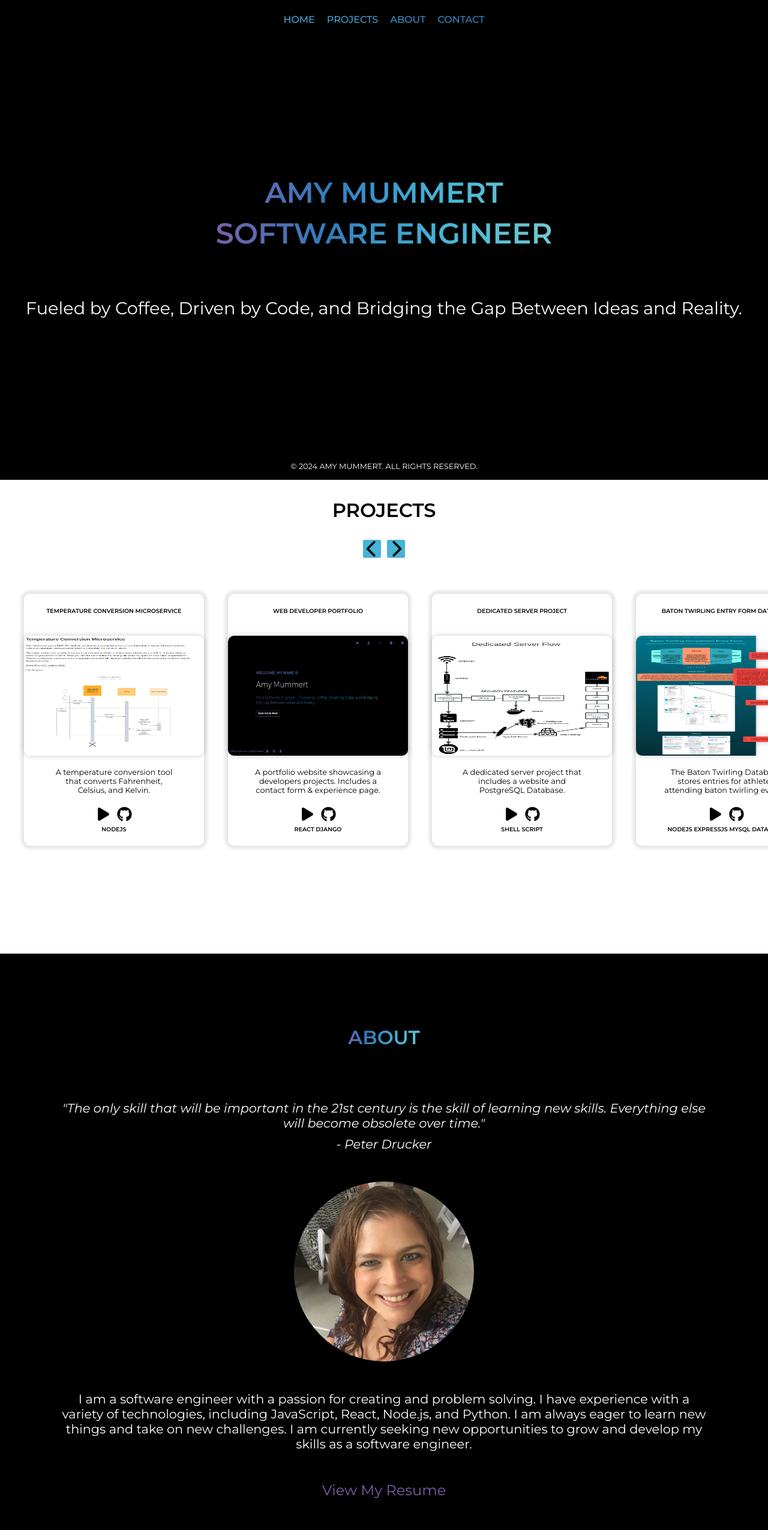
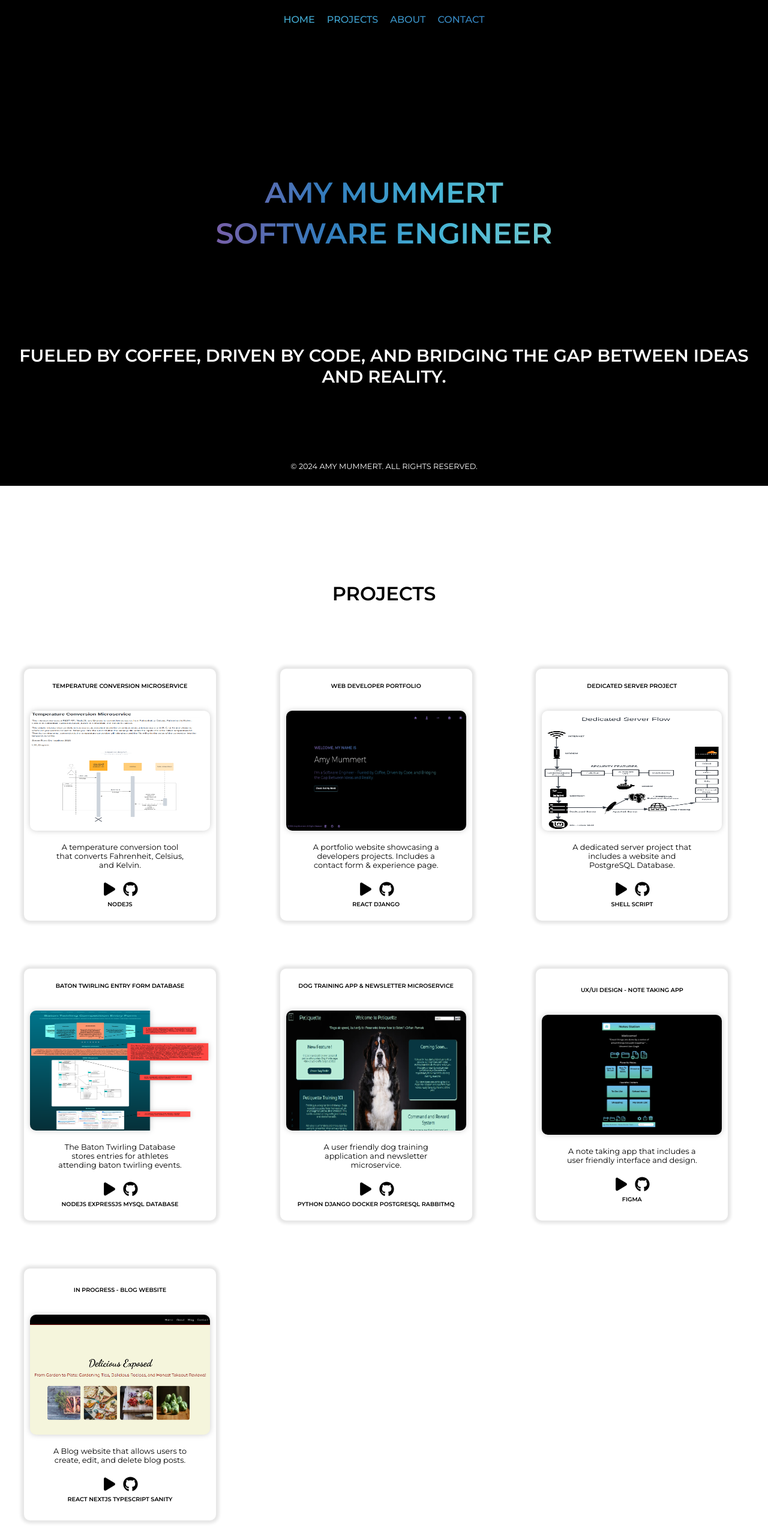
Before and after one commit to ARMummert/Software-Engineer-Portfolio, a Next.js app in the folder Frontend/mummertportfolio/: page / in a window 1280 px wide. Shown: the top 2551 px of the page at 60% size. Built offline with nearby package versions, Linux system fonts and the light colour scheme.

Commit message:
added inprogress project (Blog Website) and CSS adjustments

```diff
--- a/Frontend/mummertportfolio/src/app/page.module.css
+++ b/Frontend/mummertportfolio/src/app/page.module.css
@@ -8,9 +8,7 @@
     justify-content: space-between;
     align-items: center;
     background-color: black;
-    padding: 6rem;
-    min-height: 100vh;
-    max-width: 100%;
+    height: auto;
     width: 100vw;
   }
 
@@ -398,14 +396,13 @@
     justify-content: center;
     align-items: center;
     background-color: white;
-    height: 100vh;
     font-family: 'Montserrat', sans-serif;
   }
 
   .projectheader{
     display: flex;
     flex-direction: row;
-    margin-top: 100px;
+    margin-top: 80px;
     font-size: 2.0rem;
     text-transform: uppercase;
     font-family: 'Montserrat', sans-serif;
@@ -413,7 +410,7 @@
     align-items: center;
     font-weight: 600;
     color: black;
-    margin-bottom: -80px;
+
   }
 
   .projectname {
@@ -439,10 +436,11 @@
     font-family: 'Montserrat', sans-serif;
     justify-content: center;
     align-items: center;
-    background-color: black;
     color: white;
   }
-
+  .aboutSection {
+    height: auto;
+  }
   .aboutHeader {
     font-size: 2.0rem;
     text-transform: uppercase;
@@ -498,10 +496,6 @@
     font-weight: 600;
   }
 
-  .top {
-    padding-bottom: 200px;
-  }
-
   .social {
     display: flex;
     justify-content: center;
@@ -509,14 +503,14 @@
   }
 
   .projectContainer {
-    display: flex;
-    flex-direction: row;
+    display: grid;
+    grid-template-columns: repeat(auto-fill, minmax(350px, 1fr));
+    flex-direction: column;
+    margin-top: 50px;
     background-color: white;
-
     width: 100vw;
     white-space: nowrap;
     overflow-x: scroll; /* Allow horizontal scrolling */
-
     scrollbar-width: none; /* For Firefox */
     -ms-overflow-style: none; /* For Internet Explorer and Edge */
     padding: 0;
@@ -532,7 +526,6 @@
   }
 
   .singleproject {
-    position: relative;
     display: flex;
     flex-direction: column;
     justify-content: center;
@@ -541,7 +534,7 @@
     margin-left: 40px;
     margin-bottom: 40px;
     border-radius: 10px;
-    width: 400px;
+    width: 320px;
     height: 420px;
     background-color: white;
     font-family: 'Montserrat', sans-serif;
@@ -763,3 +756,15 @@
     text-transform: uppercase;
     font-weight: 400;
   }
+
+  .top {
+    display: flex;
+    justify-content: center;
+    height: 100vh;
+    align-items: center;
+    margin-top: 10px;
+    font-size: 1.5rem;
+    font-family: 'Montserrat', sans-serif;
+    text-transform: uppercase;
+    font-weight: 600;
+  }
--- a/Frontend/mummertportfolio/src/app/page.tsx
+++ b/Frontend/mummertportfolio/src/app/page.tsx
@@ -20,10 +20,15 @@ export default function Home() {
         </p>
       </div>
       </section>
+      <div className={styles.projectsSection}>
       <section id="projects" className={styles.projects}>
+        <div className={styles.projectheader}>
         <h2 className={styles.projectheader}>Projects</h2>
+        </div>
         <div><ProjectComponent /></div>
       </section>
+      </div>
+      <div className={styles.aboutSection}>
       <section id="about" className={styles.about}>
         <h2 className={styles.aboutHeader}>About</h2>
         <p className={styles.quote}>&quot;The only skill that will be important in the 21st century is the skill of learning new skills. Everything else will become obsolete over time.&quot;</p>
@@ -57,6 +62,7 @@ export default function Home() {
           <li>Git / GitHub</li>
         </ul>
       </section>
+      </div>
       <section id="contact" className={styles.contact}>
         <h2 className={styles.contactHeader}>Contact</h2>
         <ContactForm />
--- a/Frontend/mummertportfolio/src/app/projects.tsx
+++ b/Frontend/mummertportfolio/src/app/projects.tsx
@@ -28,7 +28,6 @@ const formatUrl = (url: string) => {
 
 const ProjectComponent: React.FC = () => {
   const [sampleProjects, setSampleProjects] = useState<Project[]>([]);
-  const scrollContainerRef = useRef<HTMLDivElement>(null);
 
   useEffect(() => {
     // Project Data
@@ -87,6 +86,15 @@ const ProjectComponent: React.FC = () => {
         github_url: 'https://github.com/ARMummert/',
         built_with: 'FIGMA'
       },
+      {
+        id: 7,
+        name: 'In Progress - Blog Website',
+        description: 'A Blog website that allows users to create, edit, and delete blog posts.',
+        image_url: '/images/bloghome.png',
+        demo_url: '',
+        github_url: '',
+        built_with: 'REACT NEXTJS TYPESCRIPT SANITY'
+      },
     ];
 
     setSampleProjects(sampleProjects);
@@ -100,14 +108,6 @@ const ProjectComponent: React.FC = () => {
 
   return (
     <div className={styles.projectsSection}>
-      <div className={styles.scrollButtons}>
-      <div className={`${styles.scroll} ${styles.left}`} onClick={() => scroll(-300)}>
-        <FontAwesomeIcon className={styles.scrollButton} icon={faChevronLeft} />
-      </div>
-      <div className={`${styles.scroll} ${styles.right}`} onClick={() => scroll(300)}>
-        <FontAwesomeIcon className={styles.scrollButton} icon={faChevronRight} />
-      </div>
-      </div>
       <div className={styles.projectContainer} ref={projectContainerRef}>
           {sampleProjects.map((project) => (
             <div className={styles.singleproject} key={project.id}>
```
Also changed, not shown: Frontend/mummertportfolio/public/images/bloghome.png (added).
